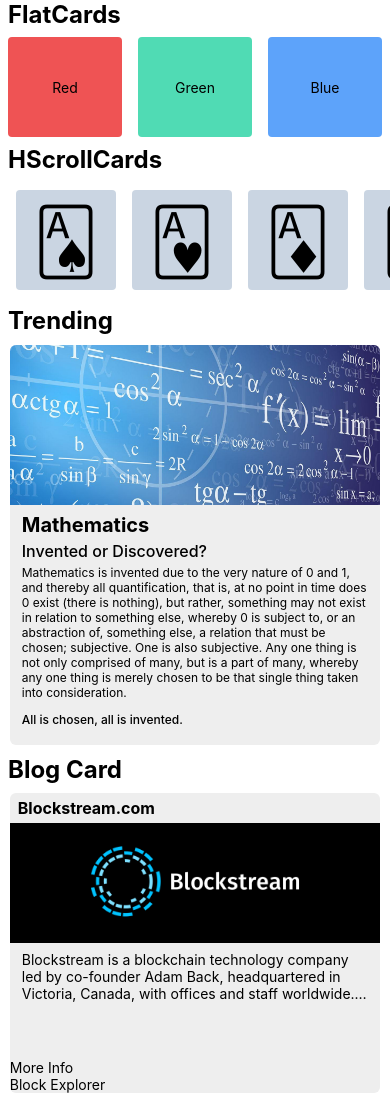
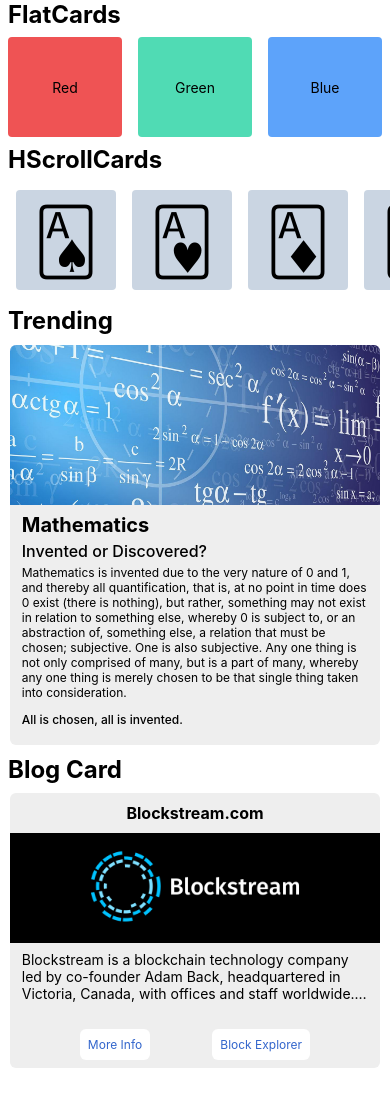
Before and after one commit to doffing81/NativeProjects, a React Native app in the folder Styler/: screen / in a window 390 px wide. After the commit the page ends 1078 px from the top, so only its background shows below. Built offline with nearby package versions, Linux system fonts and the light colour scheme.

Commit message:
Update Styling

```diff
--- a/Styler/components/ActionCard.tsx
+++ b/Styler/components/ActionCard.tsx
@@ -22,12 +22,12 @@
                 Mosaic Ventures, and AXA Strategic Ventures.
             </Text>
         </View>
-        <View>
-            <TouchableOpacity onPress={() => openWebsite('https://blockstream.com')}>
-                <Text>More Info</Text>
+        <View style={styles.footer}>
+            <TouchableOpacity style={styles.button} onPress={() => openWebsite('https://blockstream.com')}>
+                <Text style={styles.buttonText}>More Info</Text>
             </TouchableOpacity>
-            <TouchableOpacity onPress={() => openWebsite('https://blockstream.info')}>
-                <Text>Block Explorer</Text>
+            <TouchableOpacity style={styles.button} onPress={() => openWebsite('https://blockstream.info')}>
+                <Text style={styles.buttonText}>Block Explorer</Text>
             </TouchableOpacity>
         </View>
       </View>
@@ -43,19 +43,22 @@
     },
     card: {
         width: '95%',
-        height: 300,
+        height: 275,
         marginVertical: '2.5%',
         marginHorizontal: '2.5%',
         borderRadius: 6,
         backgroundColor: '#eee'
     },
     elevatedCard: {},
-    header: {},
+    header: {
+        height: 40,
+        flexDirection: 'row',
+        justifyContent: 'center',
+        alignItems: 'center'
+    },
     headerText: {
         fontSize: 16,
-        fontWeight: 'bold',
-        paddingHorizontal: 8,
-        marginVertical: 5
+        fontWeight: 'bold'
     },
     cardImage: {
         height: '40%',
@@ -67,5 +70,19 @@
         flexGrow: 1,
         paddingHorizontal: 12
     },
-    footer: {}
+    footer: {
+        flexDirection: 'row',
+        alignItems: 'center',
+        justifyContent: 'space-evenly',
+        padding: 8
+    },
+    buttonText: {
+        fontSize: 12,
+        color: '#3366CC'
+    },
+    button: {
+        borderRadius: 6,
+        backgroundColor: 'white',
+        padding: 8
+    }
 })
```
